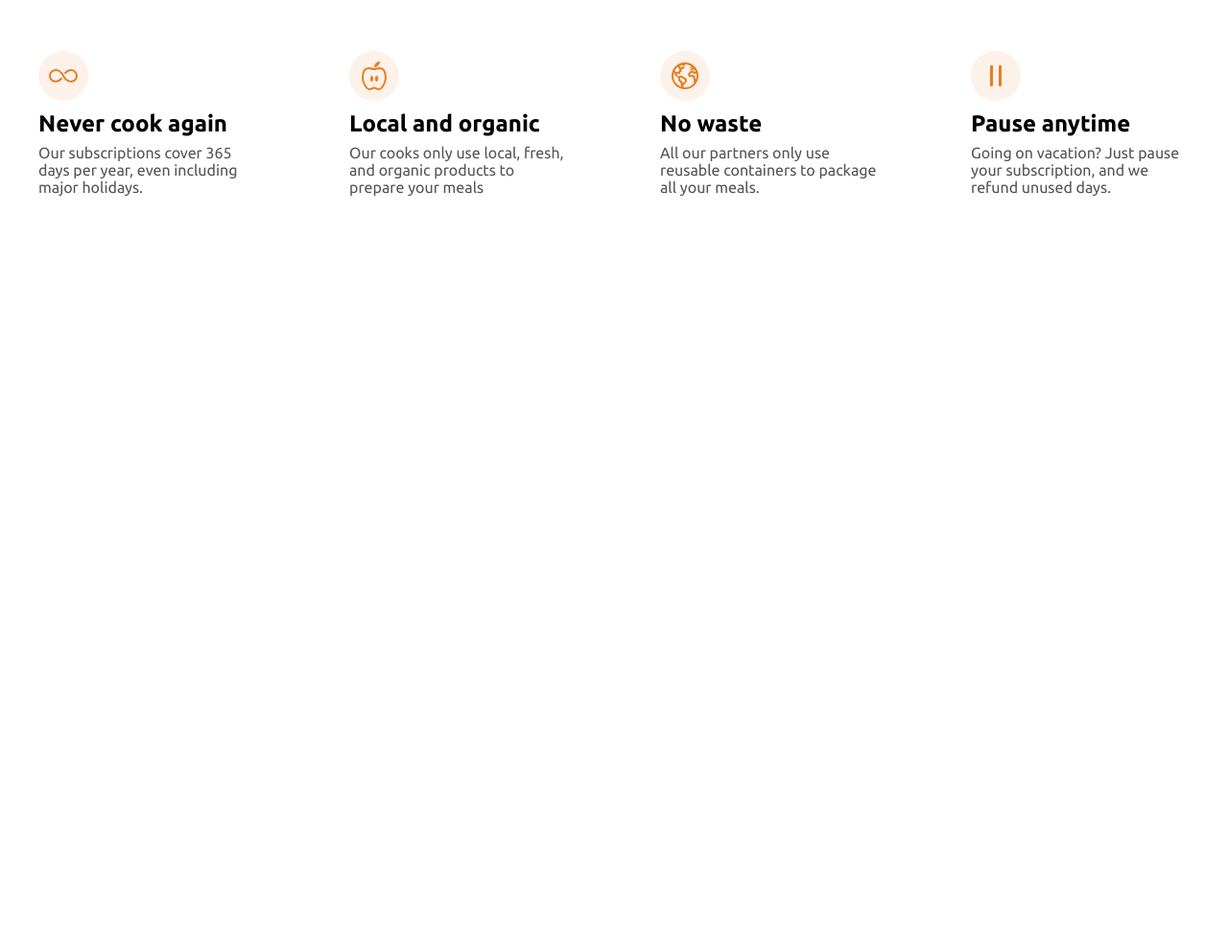
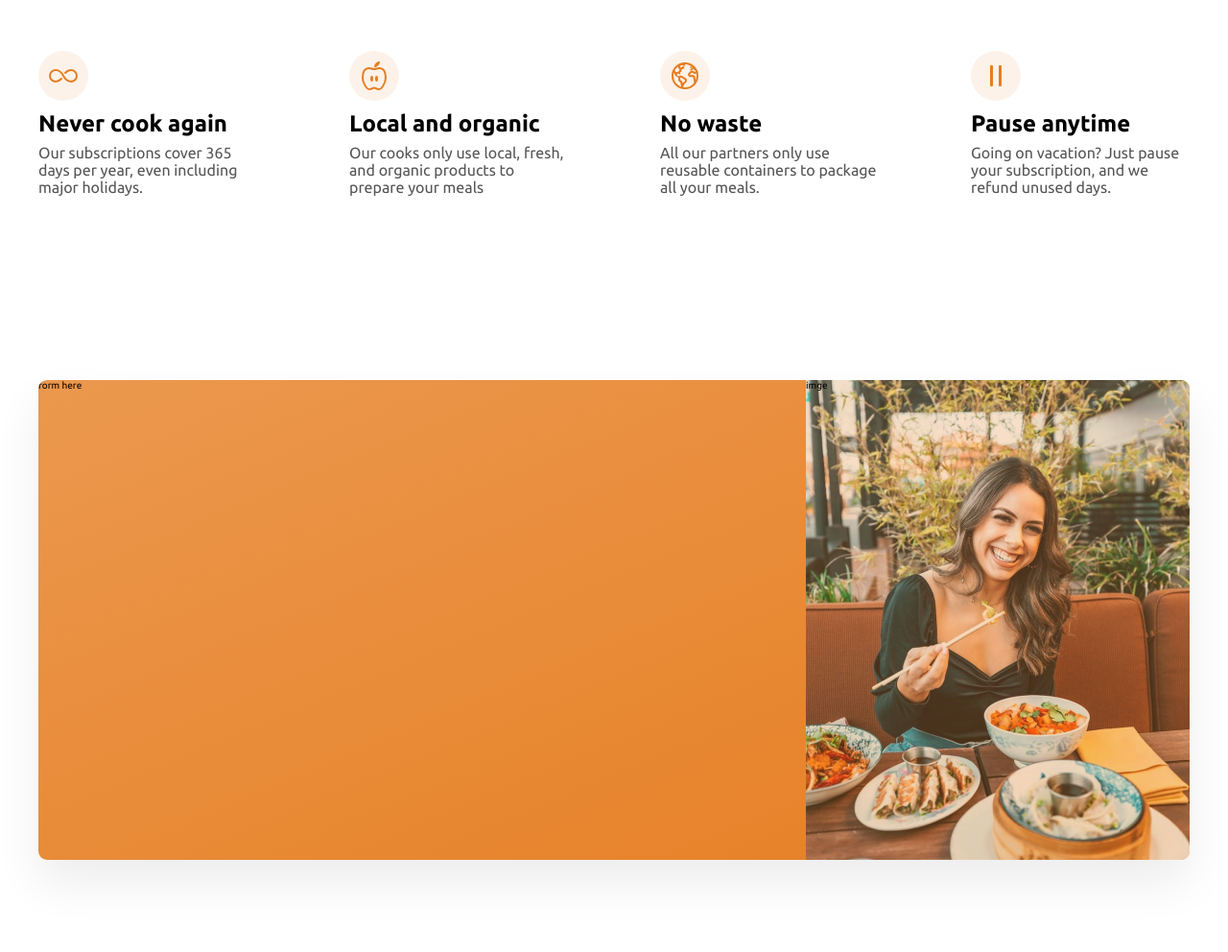
Before and after one commit to shivPosted/Mega-Project-Omnifood, a plain HTML site: page index.html in a window 1280 px wide. Shown: the part 5594-6586 px from the top of the page at 96% size. Before the commit the page ends 5894 px from the top, so only its background shows below. Drawn offline with nearby package versions, Linux system fonts and the light colour scheme.

Commit message:
Day7 Building the cta section pt1

```diff
--- a/css/style.css
+++ b/css/style.css
@@ -597,3 +597,27 @@ blockquote {
   color: #666;
   margin: 4.8rem 0 6.4rem 0;
 }
+/*********************************/
+/*CTA Section*/
+/*********************************/
+.cta {
+}
+
+.cta {
+  box-shadow: 0 2.4rem 4.8rem rgba(0, 0, 0, 0.075);
+  /* background-color: #e67e22; */
+  background-image: linear-gradient(to right bottom, #eb984e, #e67e22);
+  display: grid;
+  grid-template-columns: 2fr 1fr;
+  height: 50rem;
+  overflow: hidden;
+  border-radius: 9px;
+}
+.cta-img {
+  background-image: linear-gradient(
+      rgba(235, 151, 78, 0.3),
+      rgba(230, 125, 34, 0.3)
+    ),
+    url(../img/eating.jpg);
+  background-size: cover;
+}
--- a/index.html
+++ b/index.html
@@ -502,6 +502,12 @@
           </div>
         </div>
       </section>
+      <section class="Section-cta container">
+        <div class="cta">
+          <div class="cta-form">form here</div>
+          <div class="cta-img">imge</div>
+        </div>
+      </section>
     </main>
     <script
       type="module"
```
Also changed, not shown: 1 other file.
